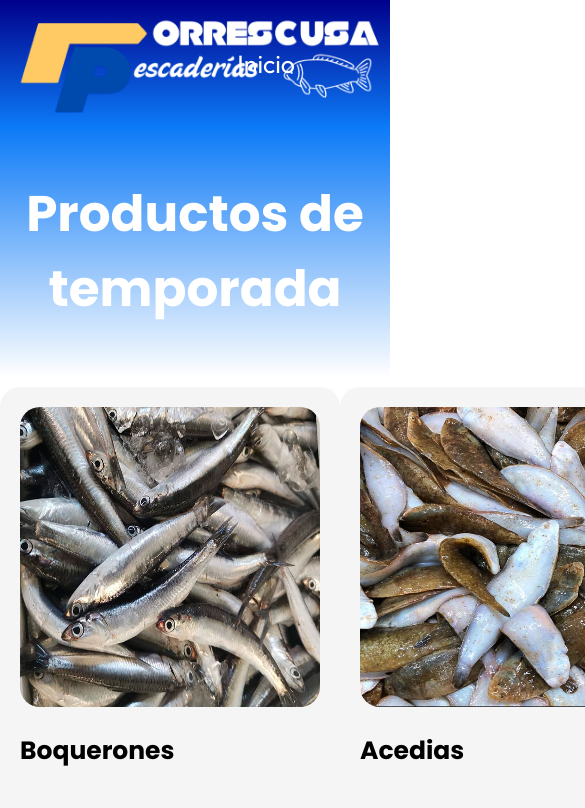
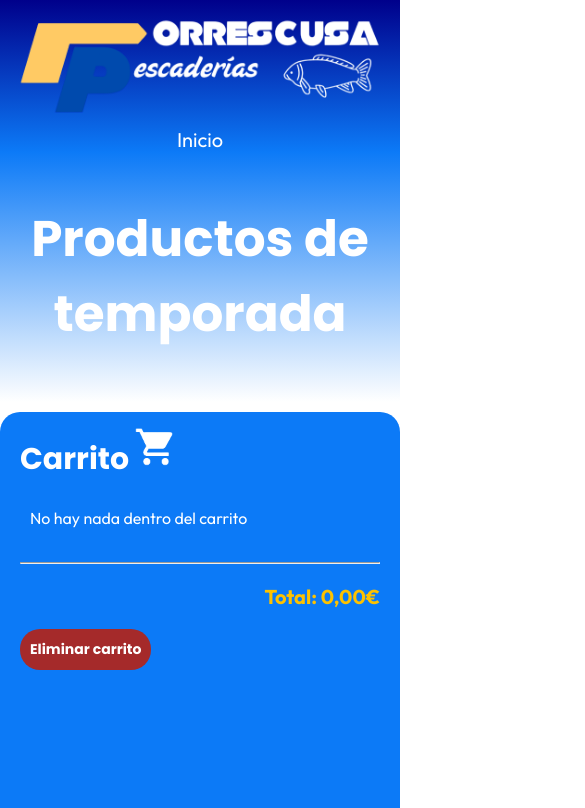
Before and after one commit to torrescusa05/proyecto-carrito-de-la-compra, a plain HTML site: page pages/compra.html in a window 390 px wide. Shown: the top 808 px of the page, 585 px wide, since content can reach past the window. Drawn offline with Linux system fonts and the light colour scheme.

Commit message:
Diseño responsivo del carrito de la compra

```diff
--- /dev/null
+++ b/css/brakepointcompra.css
@@ -0,0 +1,165 @@
+/*Brake Points carrito de la compra*/
+@media (max-width: 1500px)
+{
+    main section {
+        display: grid;
+        grid-template-columns: auto auto auto;
+        grid-template-rows: auto auto;
+        width: 100%;
+        margin: 0, 20px, 0, 20px;
+        justify-content: space-evenly;
+    }
+
+    .carrito {
+        grid-column: 3;
+        grid-row: 1 / span 2;
+    }
+}
+
+@media (max-width: 1280px)
+{
+    main section {
+        display: grid;
+        grid-template-columns: auto auto;
+        grid-template-rows: auto auto auto auto auto;
+        width: 100%;
+        margin: 0, 20px, 0, 20px;
+        justify-content: space-evenly;
+    }
+
+    .carrito {
+        grid-column: 2;
+        grid-row: 1 / span 8;
+    }
+}
+
+@media (max-height: 840px){
+    section {
+        display: grid;
+        grid-template-columns: auto auto auto auto;
+        grid-template-rows: auto auto;
+        width: 100%;
+        margin: 0, 20px, 0, 20px;
+        justify-content: space-evenly;
+        row-gap: 30px;
+        padding-top: 10px;
+    }
+
+    .carrito {
+        grid-column: 1 / span 2;
+        grid-row: 1 / span 8;
+        position: sticky;
+        z-index: 1;
+        width: 100%;
+        height: 450px;
+    }
+
+    .titulocarrito {
+        display: flex;
+        align-items: center;
+        margin: 0;
+    }
+
+    .total {
+        margin: 0;
+    }
+
+    header img {
+        width: 300px;
+    }
+
+    header div {
+        max-width: 100%;
+        width: 400px;
+    }
+
+    @media (max-width: 1250px) {
+        .carrito {
+            position: static;
+        }
+    }
+}
+
+@media (max-width: 900px)
+{
+    main section {
+        display: grid;
+        grid-template-columns: auto;
+        grid-template-rows: auto auto auto auto auto;
+        width: 100%;
+        margin: 0, 20px, 0, 20px;
+        justify-content: space-evenly;
+    }
+
+    .carrito {
+        grid-column: 1;
+        grid-row: 1 / span 8;
+        position:static;
+    }
+
+    /*Cabecera de la página*/
+    header {
+        background:linear-gradient(darkblue,rgb(12, 122, 247));
+        display: flex;
+        flex-direction: column;
+        align-items: center;
+        align-content:center;
+        position: sticky;
+        top: 0%;
+        z-index: 2;
+        width: 100%;
+        min-width: 400px;
+    }
+
+    header img {
+        width: 100%;
+    }
+
+    header div {
+        width: 100%;
+    }
+
+    .indica nav a{
+        color:white;
+        font-size: 30px;
+        font-family: Outfit;
+        text-decoration: none;
+        transition: color 0.2s ease-in-out;
+    }
+
+    .indica nav a:hover{
+        color: rgb(236, 178, 30);
+    }
+
+    .indica {
+        display: flex;
+        flex-direction: column;
+        align-items: center;
+        justify-content: center;
+        justify-items: center;
+        width: 100%;
+        margin-right: 0;
+    }
+
+    nav {
+        margin: 0;
+    }
+
+    main {
+        min-width: 400px;
+    }
+}
+
+@media (max-width: 541px) {
+    .carrito {
+        grid-column: 1;
+        grid-row: 1 / span 2;
+        position:static;
+        top: 0%;
+        z-index: 0;
+    }
+
+    .indica nav a {
+        font-size: 20px;
+    }
+}
--- a/css/compra.css
+++ b/css/compra.css
@@ -1,14 +1,17 @@
 /*Fuentes*/
-@import url('https://fonts.googleapis.com/css2?family=Outfit:wght@100..900&family=Rubik:ital,wght@0,300..900;1,300..900&display=swap');@import url('https://fonts.googleapis.com/css2?family=Lora:ital,wght@0,400..700;1,400..700&family=Outfit:wght@100..900&family=Poppins:ital,wght@0,100;0,200;0,300;0,400;0,500;0,600;0,700;0,800;0,900;1,100;1,200;1,300;1,400;1,500;1,600;1,700;1,800;1,900&family=Roboto:ital,wght@0,100;0,300;0,400;0,500;0,700;0,900;1,100;1,300;1,400;1,500;1,700;1,900&display=swap');
+@import url('https://fonts.googleapis.com/css2?family=Outfit:wght@100..900&family=Rubik:ital,wght@0,300..900;1,300..900&display=swap');
+@import url('https://fonts.googleapis.com/css2?family=Lora:ital,wght@0,400..700;1,400..700&family=Outfit:wght@100..900&family=Poppins:ital,wght@0,100;0,200;0,300;0,400;0,500;0,600;0,700;0,800;0,900;1,100;1,200;1,300;1,400;1,500;1,600;1,700;1,800;1,900&family=Roboto:ital,wght@0,100;0,300;0,400;0,500;0,700;0,900;1,100;1,300;1,400;1,500;1,700;1,900&display=swap');
 
-/*Estilo global*/
-* {box-sizing:border-box}
+/*Estilos globales*/
+    * {
+        box-sizing:border-box;
+    }
 
     body {
         margin: 0;
         padding: 0;
         max-width: 100%;
-    min-width: 100%;
+        min-width: 300px;
         max-height: 100%;
         min-height: 100%;
     }
@@ -25,6 +28,7 @@ header {
         z-index: 2;
     }
 
+    /*Imagen Torrescusa Pescaderías*/
         header img {
             width: 400px;
         }
@@ -34,6 +38,7 @@ header div {
             width:40%;
         }
 
+    /*Menú de navegación 'Inicio'*/
         .indica nav a{
             color:white;
             font-size: 25px;
@@ -58,27 +63,16 @@ nav{
             margin-right: 40px;
         }
 
-/*Icono carrito de la compra (Oculto, pendiente de pruebas)*/
-/*
-.indica button{
-    background-color: gold;
-    border-radius: 200px;
-    border: none;
-}
-
-.indica button img{
-    width: 50px;
-    height: 50px;
-}
-*/
-
 /*Main y cuerpo del documento*/
     main {
         display: flex;
         justify-content: center;
         flex-direction: column;
+        padding-bottom: 30px;
+        background: linear-gradient(180deg, white, white, white, white, white, rgb(12, 122, 247), darkblue);
     }
 
+    /*Título de pescado de temporada*/
         h1 {
             font-family: 'Poppins';
             font-size: 50px;
@@ -89,7 +83,8 @@ h1 {
             color: rgb(255, 255, 255);
         }
 
-main section {
+    /*Sección con cajas grid, donde están los productos y a la derecha de manera sticky el carrito de la compra*/
+        section {
             display: grid;
             grid-template-columns: auto auto auto auto;
             grid-template-rows: auto auto;
@@ -100,6 +95,7 @@ main section {
             padding-top: 10px;
         }
 
+        /*Carrito de la compra*/
             .carrito {
                 grid-column: 4;
                 grid-row: 1 / span 2;
@@ -115,6 +111,7 @@ main section {
                 font-family: Outfit;
             }
 
+            /*Título del carrito*/
                 .titulocarrito {
                     display: flex;
                     align-items: center;
@@ -124,6 +121,7 @@ main section {
                     font-family: Poppins;
                     font-size: 30px;
                     color: white;
+                    margin-bottom: 0;
                 }
 
                 .carrito img {
@@ -131,9 +129,11 @@ main section {
                     height: 50px;
                 }
 
+            /*Disposición de lista del carrito mediante JavaScript*/
                 .carrito ul {
                     padding: 10px;
                     display: grid;
+                    margin: 0;
                 }
 
                 .carrito ul li {
@@ -161,6 +161,7 @@ main section {
                     font-size: 15px;
                 }
 
+            /*Botones para eliminar el carrito o pasar a la pantalla de compra (Bloqueada por defecto) y resultado total*/
                 .carrito input {
                     padding: 10px;
                     border-radius: 20px;
@@ -200,6 +201,8 @@ main section {
                     color: rgb(253, 194, 0);
                 }
 
+        /*Cajas de productos*/
+            /*input number sin controles*/
                 .botonescontador {
                     display: flex;
                     align-content: space-between;
@@ -221,7 +224,6 @@ input[type="number"] {
                     -moz-appearance: textfield;
                 }
 
-/*Cajas de productos*/
             .cajas {
                 font-family: Poppins;
                 background-color: whitesmoke;
@@ -284,19 +286,11 @@ input[type="number"] {
                 font-family: Outfit;
             }
 
-@media (max-width: 1280px)
-{
-    main section {
-        display: grid;
-        grid-template-columns: auto auto auto;
-        grid-template-rows: auto auto;
-        width: 100%;
-        margin: 0, 20px, 0, 20px;
-        justify-content: space-evenly;
+    /*Footer*/
+    footer {
+        padding: 10px;
+        font-family: Roboto;
+        background-color: darkblue;
+        color: white;
+        text-align: center;
     }
-
-    .carrito {
-        grid-column: 3;
-        grid-row: 1 / span 2;
-    }
-}
--- a/pages/compra.html
+++ b/pages/compra.html
@@ -5,6 +5,7 @@
     <meta name="viewport" content="width=device-width, initial-scale=1.0">
     <title>Productos de temporada</title>
     <link rel="stylesheet" href="../css/compra.css">
+    <link rel="stylesheet" href="../css/brakepointcompra.css">
 </head>
 <body>
     <script src="../js/carrito.js"></script>
@@ -114,5 +115,8 @@
             </div>
         </section>
     </main>
+    <footer>
+        <p>José García Torrescusa - 2025 LM</p>
+    </footer>
 </body>
 </html>
```
Also changed, not shown: index.html (+0 -4 lines). Lines whose indentation alone changed are shown as unchanged.
